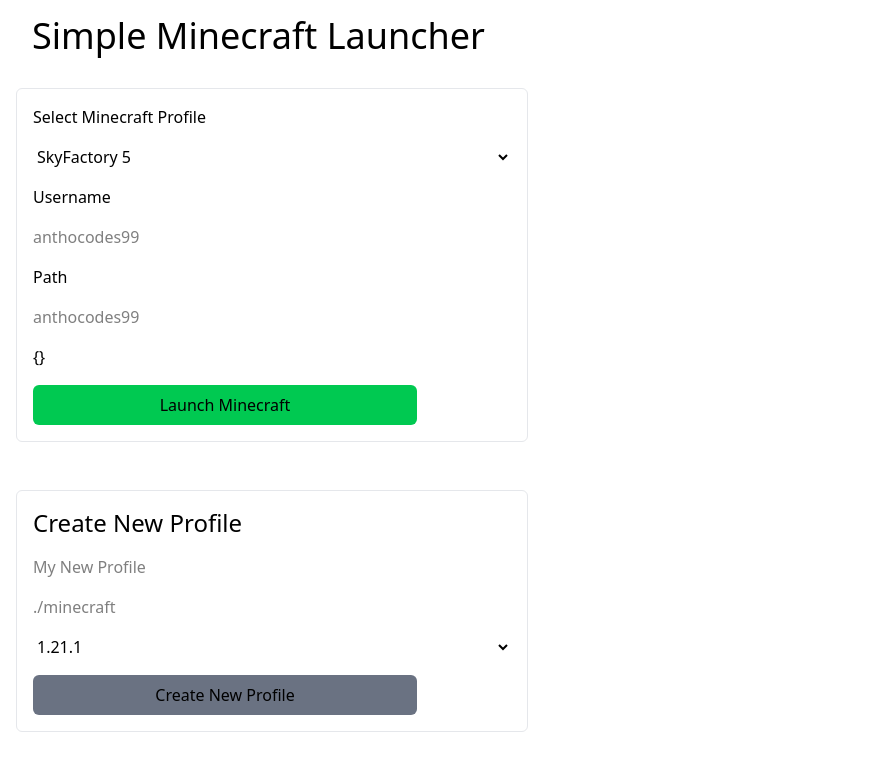
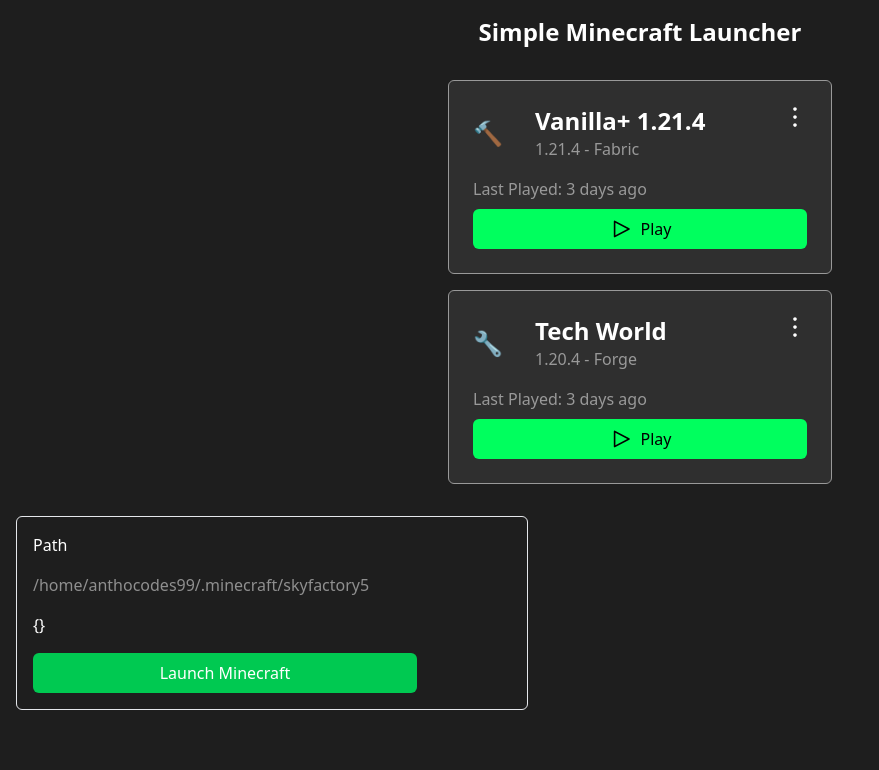
Before and after one commit to anthocodes99/simple-mc-launcher, a Vue app: page / in a window 1280 px wide. Shown: the top 770 px of the page, without its empty margins (0-879 px from the left). Built offline with nearby package versions, Linux system fonts and the light colour scheme.

Commit message:
feat: (wip) scaffold for main menu
aesthetics only

```diff
--- a/src/renderer/src/App.vue
+++ b/src/renderer/src/App.vue
@@ -1,50 +1,47 @@
 <script setup lang="ts">
 import { ref } from 'vue'
+import HomeProfileInstance from './components/HomeProfileInstance.vue'
 const profilePath = ref('')
 const profileData = ref({})
-const ipcHandle = (): void => window.electron.ipcRenderer.send('ping')
 async function getProfile(): Promise<void> {
   console.log(profilePath.value)
   const result = await window.electronAPI.getProfile(profilePath.value)
   profileData.value = result
 }
+async function launchMinecraft(): Promise<void> {
+  await window.electronAPI.launchMinecraft()
+}
 </script>
 
 <template>
-  <h1 class="text-4xl px-8 mt-4">Simple Minecraft Launcher</h1>
+  <h1 class="text-2xl px-8 mt-4 text-center font-bold">Simple Minecraft Launcher</h1>
+  <section class="mt-8">
+    <HomeProfileInstance
+      :profile-name="'Vanilla+ 1.21.4'"
+      :icon="'🔨'"
+      :version="'1.21.4 - Fabric'"
+    />
+    <HomeProfileInstance
+      :profile-name="'Tech World'"
+      :icon="'🔧'"
+      :version="'1.20.4 - Forge'"
+      class="mt-4"
+    />
+  </section>
   <div class="flex flex-col max-w-lg gap-4 p-4 mx-4 mt-8 border border-gray-200 rounded-md">
-    <label for="profile">Select Minecraft Profile</label>
-    <select id="profile">
-      <option>SkyFactory 5</option>
-    </select>
-    <label for="username">Username</label>
-    <input id="username" type="text" placeholder="anthocodes99" />
     <label for="path">Path</label>
-    <input id="path" v-model="profilePath" type="text" placeholder="anthocodes99" />
+    <input
+      id="path"
+      v-model="profilePath"
+      type="text"
+      placeholder="/home/anthocodes99/.minecraft/skyfactory5"
+    />
     <p>{{ profileData }}</p>
     <button
       class="px-4 py-2 max-w-sm bg-green-500 hover:bg-green-400 hover:cursor-pointer transition delay-200 rounded-md"
-      @click="getProfile"
+      @click="launchMinecraft"
     >
       Launch Minecraft
     </button>
   </div>
-  <section>
-    <form
-      action=""
-      class="flex flex-col max-w-lg gap-4 p-4 mx-4 mt-12 border border-gray-200 rounded-md"
-    >
-      <h2 class="text-2xl">Create New Profile</h2>
-      <input type="text" placeholder="My New Profile" />
-      <input type="text" placeholder="./minecraft" />
-      <select>
-        <option>1.21.1</option>
-      </select>
-      <button
-        class="px-4 py-2 max-w-sm bg-gray-500 hover:bg-gray-400 transition delay-200 rounded-md"
-      >
-        Create New Profile
-      </button>
-    </form>
-  </section>
 </template>
--- a/src/renderer/src/assets/base.css
+++ b/src/renderer/src/assets/base.css
@@ -1 +1,6 @@
-@import 'tailwindcss'
+@import 'tailwindcss';
+
+body {
+  background-color: #1E1E1E;
+  color:#FFFFFF
+}
--- /dev/null
+++ b/src/renderer/src/components/HomeProfileInstance.vue
@@ -0,0 +1,57 @@
+<script setup lang="ts">
+interface Props {
+  profileName: string
+  version: string
+  dateLastPlayed: number
+  icon: string
+  profile: string // TODO: update this later
+}
+
+const props = defineProps<Props>()
+
+function launchMinecraft(): void {
+  // TODO: implement
+}
+</script>
+
+<template>
+  <div class="max-w-sm mx-auto bg-[#2F2F2F] border border-[#999999] rounded-md px-6 py-6">
+    <div class="flex justify-between">
+      <div class="flex items-center gap-8">
+        <span class="text-2xl">{{ icon }}</span>
+        <div>
+          <h2 class="text-2xl font-bold">{{ profileName }}</h2>
+          <p class="text-[#999999] font-light">{{ version }}</p>
+        </div>
+      </div>
+      <div class="w-6 h-6 hover:cursor-pointer">
+        <svg viewBox="0 0 15 15" fill="none" xmlns="http://www.w3.org/2000/svg">
+          <path
+            d="M8.625 2.5C8.625 3.12132 8.12132 3.625 7.5 3.625C6.87868 3.625 6.375 3.12132 6.375 2.5C6.375 1.87868 6.87868 1.375 7.5 1.375C8.12132 1.375 8.625 1.87868 8.625 2.5ZM8.625 7.5C8.625 8.12132 8.12132 8.625 7.5 8.625C6.87868 8.625 6.375 8.12132 6.375 7.5C6.375 6.87868 6.87868 6.375 7.5 6.375C8.12132 6.375 8.625 6.87868 8.625 7.5ZM7.5 13.625C8.12132 13.625 8.625 13.1213 8.625 12.5C8.625 11.8787 8.12132 11.375 7.5 11.375C6.87868 11.375 6.375 11.8787 6.375 12.5C6.375 13.1213 6.87868 13.625 7.5 13.625Z"
+            fill="currentColor"
+            fill-rule="evenodd"
+            clip-rule="evenodd"
+          ></path>
+        </svg>
+      </div>
+    </div>
+    <!-- TODO: Implement Last Played -->
+    <p class="text-[#999999] mt-4">Last Played: 3 days ago</p>
+    <button
+      class="flex items-center gap-2 justify-center mt-2 px-4 py-2 w-full text-black bg-[#00FF5E] hover:bg-green-400 hover:cursor-pointer transition delay-200 rounded-md"
+      @click="launchMinecraft"
+    >
+      <div class="w-6 h-6">
+        <svg viewBox="0 0 15 15" fill="none" xmlns="http://www.w3.org/2000/svg">
+          <path
+            d="M3.24182 2.32181C3.3919 2.23132 3.5784 2.22601 3.73338 2.30781L12.7334 7.05781C12.8974 7.14436 13 7.31457 13 7.5C13 7.68543 12.8974 7.85564 12.7334 7.94219L3.73338 12.6922C3.5784 12.774 3.3919 12.7687 3.24182 12.6782C3.09175 12.5877 3 12.4252 3 12.25V2.75C3 2.57476 3.09175 2.4123 3.24182 2.32181ZM4 3.57925V11.4207L11.4288 7.5L4 3.57925Z"
+            fill="currentColor"
+            fill-rule="evenodd"
+            clip-rule="evenodd"
+          ></path>
+        </svg>
+      </div>
+      Play
+    </button>
+  </div>
+</template>
```
